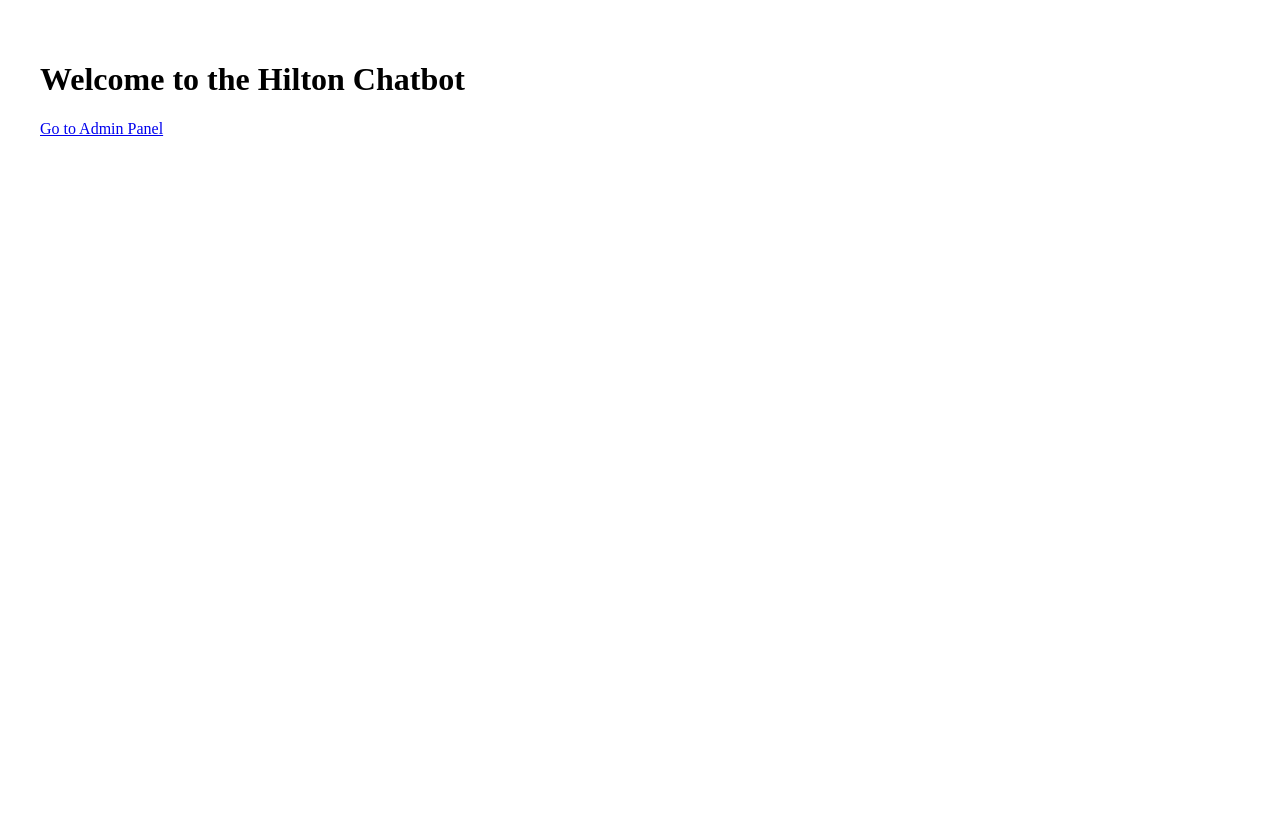
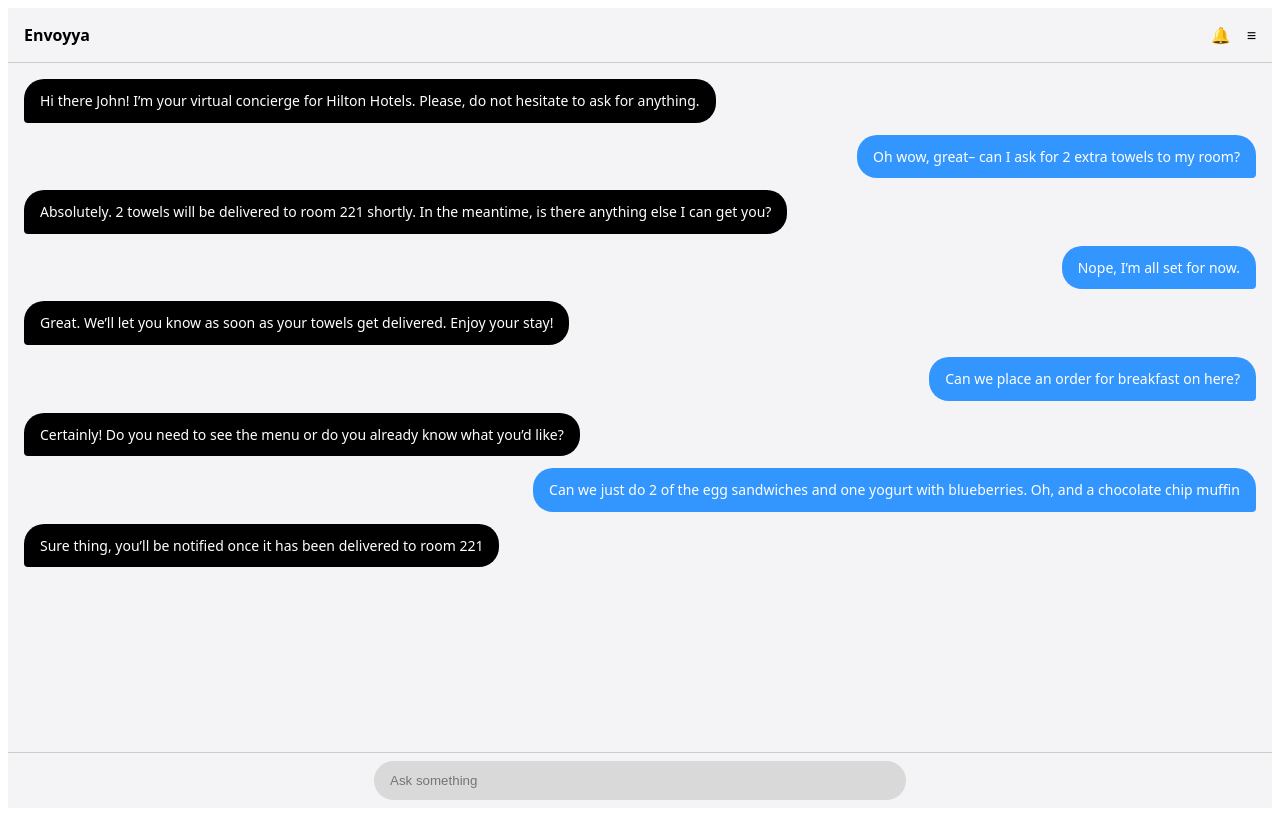
Before and after one commit to endizumbuli/hilton-chatbot, a Next.js app: page / in a window 1280 px wide. Built offline with nearby package versions, Linux system fonts and the light colour scheme.

Commit message:
updated ui to make it look like mockup

```diff
--- a/app/page.tsx
+++ b/app/page.tsx
@@ -1,12 +1,90 @@
-import Link from 'next/link';
+'use client';
+import { useState } from 'react';
 
 export default function Home() {
+  const [messages, setMessages] = useState([
+    { text: "Hi there John! I’m your virtual concierge for Hilton Hotels. Please, do not hesitate to ask for anything.", sender: "bot" },
+    { text: "Oh wow, great– can I ask for 2 extra towels to my room?", sender: "user" },
+    { text: "Absolutely. 2 towels will be delivered to room 221 shortly. In the meantime, is there anything else I can get you?", sender: "bot" },
+    { text: "Nope, I’m all set for now.", sender: "user" },
+    { text: "Great. We’ll let you know as soon as your towels get delivered. Enjoy your stay!", sender: "bot" },
+    { text: "Can we place an order for breakfast on here?", sender: "user" },
+    { text: "Certainly! Do you need to see the menu or do you already know what you’d like?", sender: "bot" },
+    { text: "Can we just do 2 of the egg sandwiches and one yogurt with blueberries. Oh, and a chocolate chip muffin", sender: "user" },
+    { text: "Sure thing, you’ll be notified once it has been delivered to room 221", sender: "bot" },
+  ]);
+  const [input, setInput] = useState('');
+
   return (
-    <div style={{ padding: '2rem' }}>
-      <h1>Welcome to the Hilton Chatbot</h1>
-      <p>
-        <Link href="/admin">Go to Admin Panel</Link>
-      </p>
+    <div style={{
+      background: '#f4f4f6',
+      height: '100vh',
+      display: 'flex',
+      flexDirection: 'column',
+      fontFamily: 'system-ui, sans-serif'
+    }}>
+      <div style={{
+        padding: '1rem',
+        display: 'flex',
+        alignItems: 'center',
+        justifyContent: 'space-between',
+        borderBottom: '1px solid #ccc'
+      }}>
+        <span style={{ fontWeight: 'bold' }}>Envoyya</span>
+        <div style={{ display: 'flex', gap: '1rem' }}>
+          <span role="img" aria-label="notifications">🔔</span>
+          <span role="img" aria-label="menu">≡</span>
+        </div>
+      </div>
+
+      <div style={{
+        flex: 1,
+        padding: '1rem',
+        overflowY: 'auto',
+        display: 'flex',
+        flexDirection: 'column',
+        gap: '0.75rem'
+      }}>
+        {messages.map((msg, index) => (
+          <div key={index} style={{
+            alignSelf: msg.sender === 'user' ? 'flex-end' : 'flex-start',
+            backgroundColor: msg.sender === 'user' ? '#3396ff' : '#000',
+            color: 'white',
+            padding: '0.75rem 1rem',
+            borderRadius: '20px',
+            maxWidth: '75%',
+            fontSize: '14px',
+            lineHeight: '1.4',
+            borderBottomRightRadius: msg.sender === 'user' ? '4px' : '20px',
+            borderBottomLeftRadius: msg.sender === 'user' ? '20px' : '4px',
+          }}>
+            {msg.text}
+          </div>
+        ))}
+      </div>
+
+      <div style={{
+        padding: '0.5rem 1rem',
+        borderTop: '1px solid #ccc',
+        display: 'flex',
+        justifyContent: 'center'
+      }}>
+        <input
+          type="text"
+          value={input}
+          onChange={(e) => setInput(e.target.value)}
+          placeholder="Ask something"
+          style={{
+            width: '100%',
+            maxWidth: '500px',
+            padding: '0.75rem 1rem',
+            borderRadius: '999px',
+            border: 'none',
+            backgroundColor: '#d9d9d9',
+            outline: 'none'
+          }}
+        />
+      </div>
     </div>
   );
 }
```
